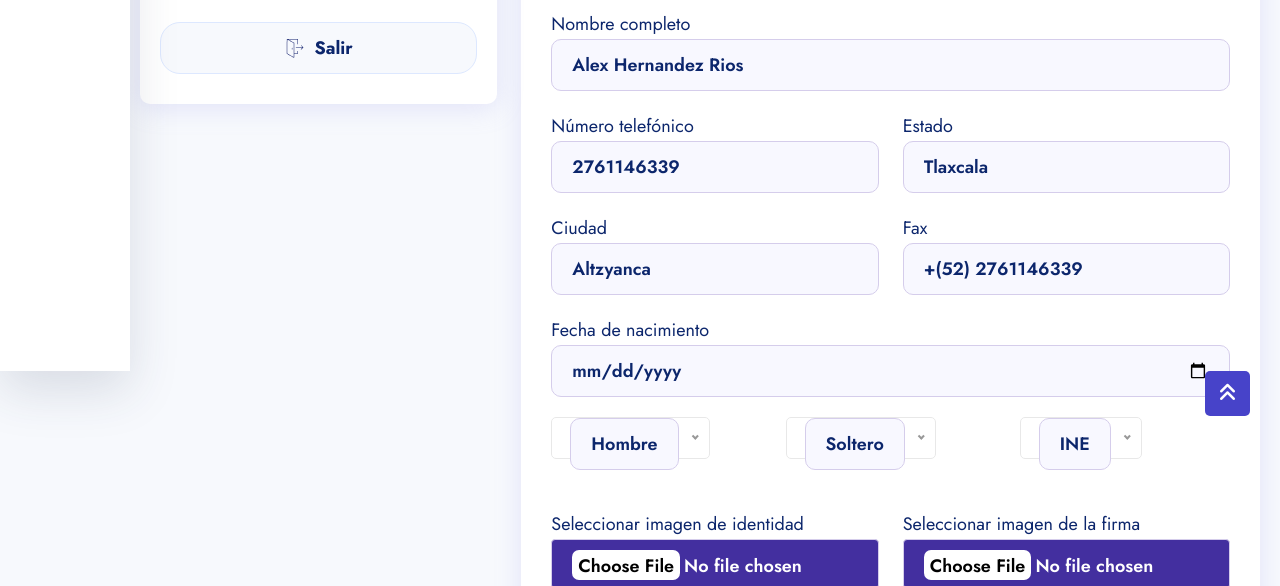
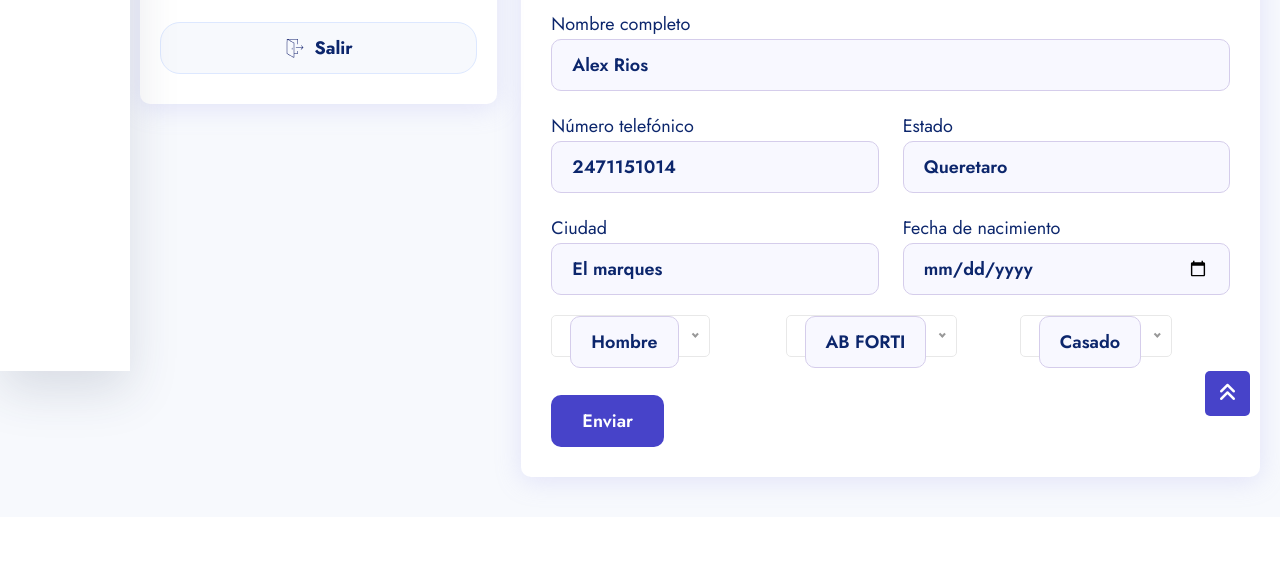
Before and after one commit to AlexhHr23/Fortibank, a Django app: page /account/kyc-reg/ in a window 1280 px wide. Shown: the part 429-1015 px from the top of the page. After the commit the page ends 921 px from the top, so only its background shows below. Run offline with Django 4.2, Linux system fonts and the light colour scheme; a user stored in the database is signed in; data comes from the database, SQL or seed files in the repository; some libraries are stand-ins or nearby versions.

Commit message:
Modificaciones al ticket y modelo KYC

```diff
--- a/account/forms.py
+++ b/account/forms.py
@@ -6,18 +6,18 @@
     input_type = 'date'
 
 class KYCForm(forms.ModelForm):
-    identity_image = ImageField(widget=FileInput)
+    #identity_image = ImageField(widget=FileInput)
     image = ImageField(widget=FileInput)
-    signature = ImageField(widget=FileInput)
+    #signature = ImageField(widget=FileInput)
 
     class Meta:
         model = KYC
-        fields = [ 'full_name', 'image', 'marrital_status', 'gender', 'identity_type', 'identity_image', 'date_of_birth', 'signature', 'state', 'city', 'mobile', 'fax']
+        fields = [ 'full_name', 'image', 'marrital_status', 'gender', 'date_of_birth','state', 'city', 'mobile', 'company']
         widgets = {
-            "full_name": forms.TextInput(attrs={"placeholder": "Full Name"}),
-            "mobile": forms.TextInput(attrs={"placeholder": "Mobile"}),
-            "fax": forms.TextInput(attrs={"placeholder": "Fax Number"}),
-            "state": forms.TextInput(attrs={"placeholder": "State"}),
-            "city": forms.TextInput(attrs={"placeholder": "City"}),
+            "full_name": forms.TextInput(attrs={"placeholder": "Nombre Completo"}),
+            "mobile": forms.TextInput(attrs={"placeholder": "Número de telefono"}),
+            #"fax": forms.TextInput(attrs={"placeholder": "Número de fax"}),
+            "state": forms.TextInput(attrs={"placeholder": "Estado"}),
+            "city": forms.TextInput(attrs={"placeholder": "Ciudad"}),
             'date_of_birth':DateInput
         }
--- a/account/models.py
+++ b/account/models.py
@@ -21,12 +21,19 @@
     ("other", "Otro")
 )
 
+COMPANY = (
+    ("AB FORTI", "AB FORTI"),
+    ("INNOVET", "INNOVET"),
+    ("UPPER LOGISTICS", "UPPER LOGISTICS"),
+    ("BE EXEN", "BE EXEN")
+)
 
-IDENTITY_TYPE = (
-    ("national_id_card", "INE"),
-    ("drivers_licence", "Licencia de conducir"),
-    ("international_passport", "Pasaporte")
-)
+
+# IDENTITY_TYPE = (
+#     ("national_id_card", "INE"),
+#     ("drivers_licence", "Licencia de conducir"),
+#     ("international_passport", "Pasaporte")
+# )
 
 
 def user_directory_path(instance, filename):
@@ -63,10 +70,11 @@
     #nationality = models.CharField(max_length=100)
     marrital_status = models.CharField(choices=MARITAL_STATUS, max_length=40)
     gender = models.CharField(choices=GENDER, max_length=40)
-    identity_type = models.CharField(choices=IDENTITY_TYPE, max_length=140)
-    identity_image = models.ImageField(upload_to="kyc", null=True, blank=True)
+    #identity_type = models.CharField(choices=IDENTITY_TYPE, max_length=140)
+    #identity_image = models.ImageField(upload_to="kyc", null=True, blank=True)
     date_of_birth = models.DateTimeField(auto_now_add=False)
-    signature = models.ImageField(upload_to="kyc")
+    #signature = models.ImageField(upload_to="kyc")
+    company = models.CharField(choices=COMPANY, max_length=50, default="AB FORTI")
 
     #address
     state = models.CharField(max_length=100)
@@ -74,7 +82,7 @@
 
     #Contact Detail
     mobile = models.CharField(max_length=1000)
-    fax = models.CharField(max_length=1000)
+    #fax = models.CharField(max_length=1000)
     date = models.DateTimeField(auto_now_add=True)
 
 
--- a/core/transfer.py
+++ b/core/transfer.py
@@ -1,5 +1,5 @@
 from django.shortcuts import redirect, render
-from account.models import Account
+from account.models import KYC, Account
 from django.contrib.auth.decorators import login_required
 from django.db.models import Q
 from django.contrib import messages
@@ -89,9 +89,10 @@
     except (Account.DoesNotExist, Transaction.DoesNotExist):
         messages.warning(request, "La transacción no existe.")
         return redirect("account:account")
+
     context = {
         "account": account,
-        "transaction": transaction
+        "transaction": transaction,
     }
     return render(request, "transfer/transfer-confirmation.html", context)
 
--- a/templates/account/kyc-form.html
+++ b/templates/account/kyc-form.html
@@ -189,20 +189,18 @@
                                             </div>
                                             <div class="col-md-6">
                                                 <div class="single-input">
-                                                    <label for="fName">Fax</label>
-                                                    {{form.fax}}
-                                                </div>
-                                            </div>
-                                            <div class="col-md-12">
-                                                <div class="single-input">
                                                     <label for="fName">Fecha de nacimiento</label>
                                                    {{form.date_of_birth}}
                                                 </div>
                                             </div>
                                             <div class="col-md-4">
                                                 <div class="single-input">
-
                                                     {{form.gender}}
+                                                </div>
+                                            </div>
+                                            <div class="col-md-4">
+                                                <div class="single-input">
+                                                    {{form.company}}
                                                 </div>
                                             </div>
                                             <div class="col-md-4">
@@ -211,12 +209,7 @@
                                                     {{form.marrital_status}}
                                                 </div>
                                             </div>
-                                            <div class="col-md-4">
-                                                <div class="single-input">
-                                                    {{form.identity_type}}
-                                                </div>
-                                            </div>
-                                            <div class="col-md-6" style="padding-top: 50px;">
+                                            <!-- <div class="col-md-6" style="padding-top: 50px;">
                                                 <label for="fname">Seleccionar imagen de identidad</label>
                                                 <div class="single-input">
                                                     {{form.identity_image}}
@@ -225,16 +218,7 @@
                                                     {% endif %}
 
                                                 </div>
-                                            </div>
-                                            <div class="col-md-6" style="padding-top: 50px;">
-                                                <label for="fname">Seleccionar imagen de la firma</label>
-                                                <div class="single-input">
-                                                    {{form.signature}}
-                                                    {% if kyc.signature.url %}
-                                                        <img src="{{ kyc.signature.url}}" style="width: 100%; height: 200px; border-radius: 10px; object-fit:cover; padding-top: 10px" alt="">
-                                                    {% endif %}
-                                                </div>
-                                            </div>
+                                            </div> -->
                                             <br><br>
 
 
```
Also changed, not shown: core/admin.py (+28 -5 lines), templates/account/account.html (+6 -6 lines), account/migrations/0006_remove_kyc_fax_remove_kyc_identity_image_and_more.py (added), db.sqlite3.
